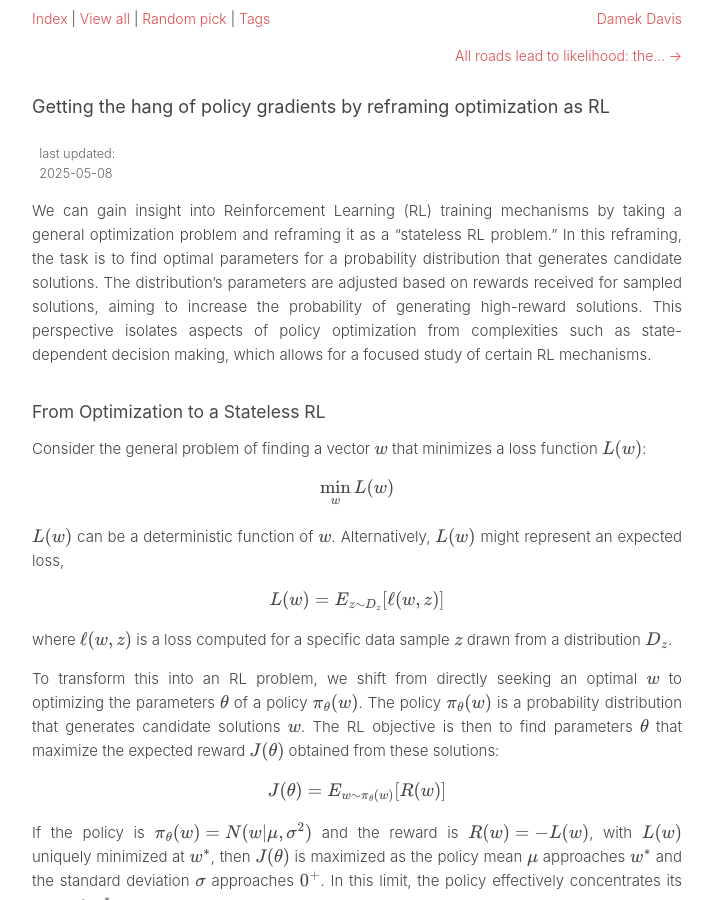
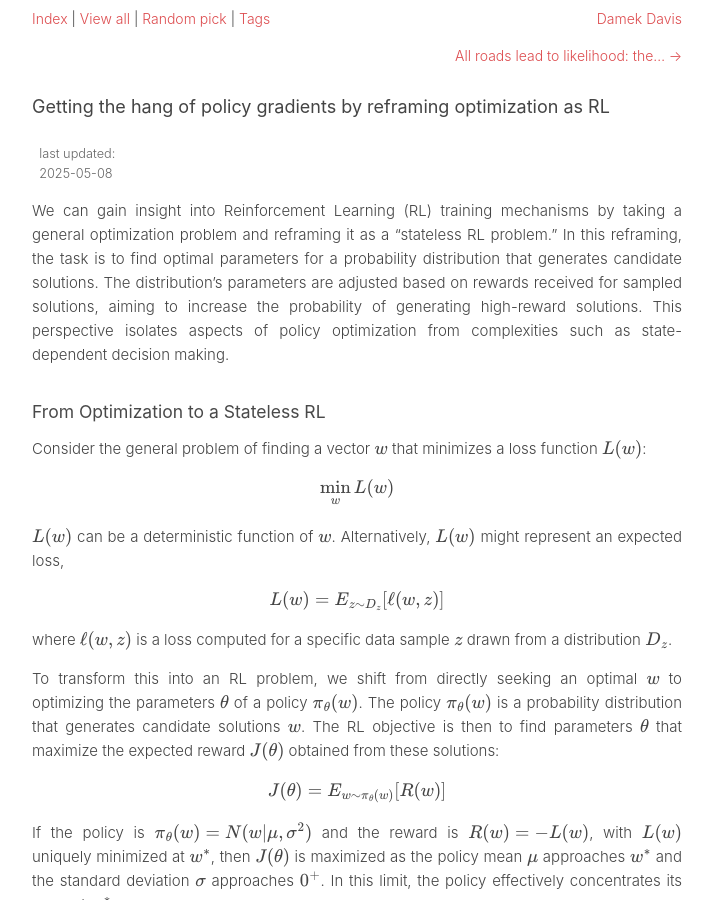
Before and after one commit to damek/damek.github.io, a Jekyll site: the page built from _random/getting-the-hang-of-policy-gradients-by-reframing-optimization-as-rl.md, in a window 1280 px wide and 900 px high. Shown: the whole window, without its empty margins (283-996 px from the left). Built offline with Jekyll 4.4.1, drawn with Linux system fonts in a browser that asks for light colours.

Commit message:
Refactor content in getting-the-hang-of-policy-gradients-by-reframing-optimization-as-rl.md for improved clarity; remove redundant phrasing to enhance readability.

```diff
--- a/_random/getting-the-hang-of-policy-gradients-by-reframing-optimization-as-rl.md
+++ b/_random/getting-the-hang-of-policy-gradients-by-reframing-optimization-as-rl.md
@@ -6,7 +6,7 @@ description: "How to make your life harder and learn something about policy grad
 ---
 
 
-We can gain insight into Reinforcement Learning (RL) training mechanisms by taking a general optimization problem and reframing it as a "stateless RL problem." In this reframing, the task is to find optimal parameters for a probability distribution that generates candidate solutions. The distribution's parameters are adjusted based on rewards received for sampled solutions, aiming to increase the probability of generating high-reward solutions. This perspective isolates aspects of policy optimization from complexities such as state-dependent decision making, which allows for a focused study of certain RL mechanisms.
+We can gain insight into Reinforcement Learning (RL) training mechanisms by taking a general optimization problem and reframing it as a "stateless RL problem." In this reframing, the task is to find optimal parameters for a probability distribution that generates candidate solutions. The distribution's parameters are adjusted based on rewards received for sampled solutions, aiming to increase the probability of generating high-reward solutions. This perspective isolates aspects of policy optimization from complexities such as state-dependent decision making.
 
 ### From Optimization to a Stateless RL
 
```
